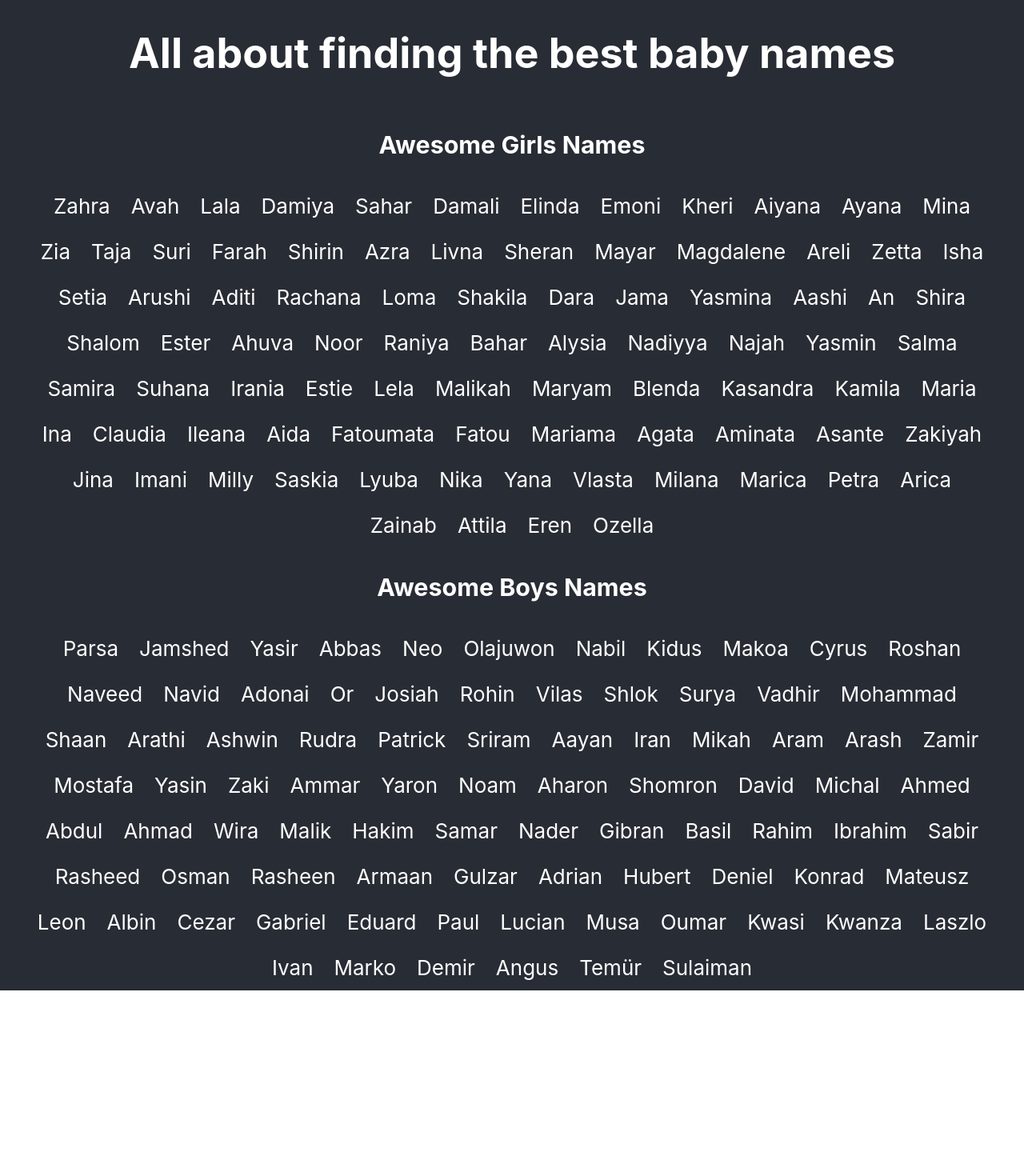
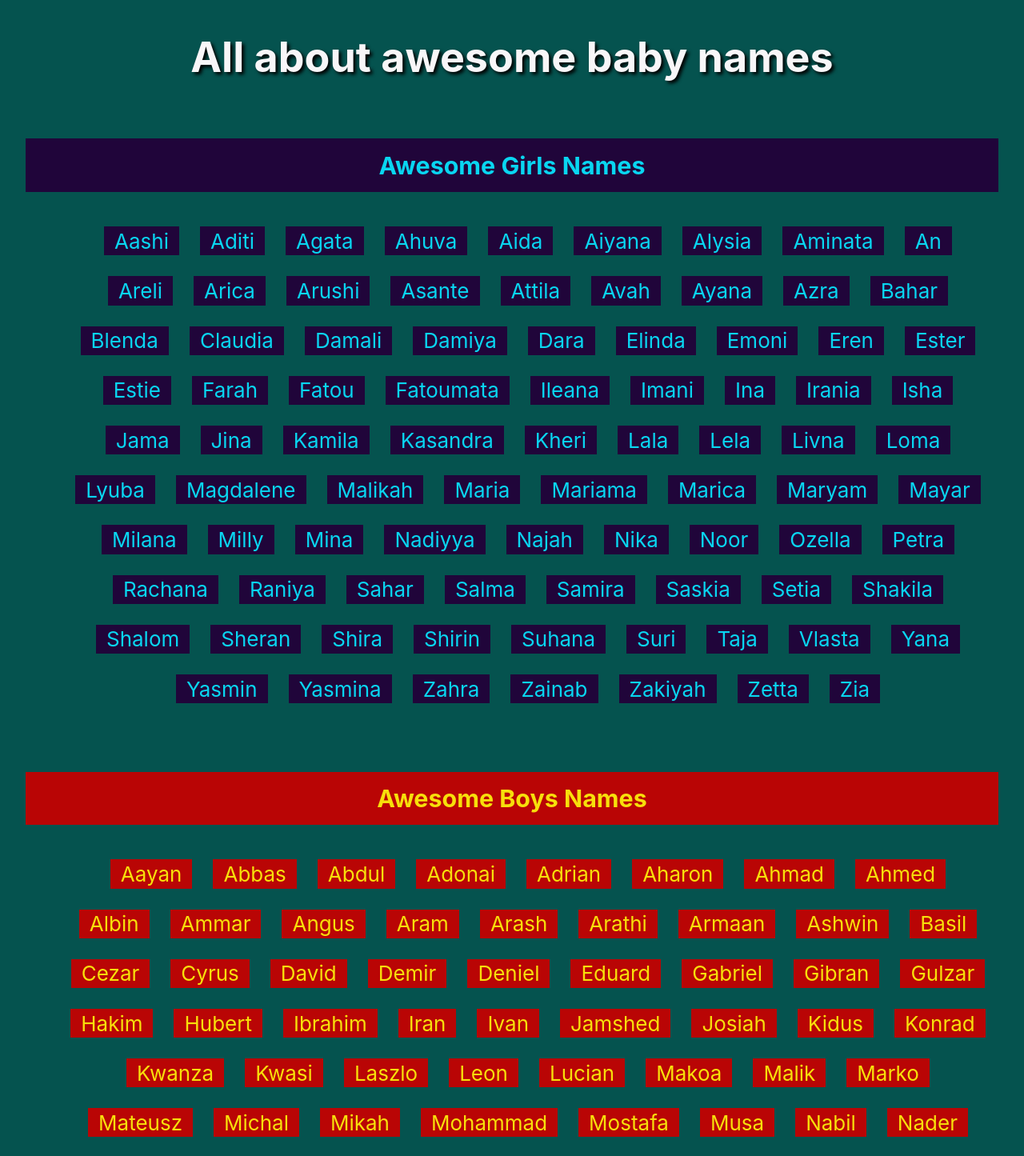
Before and after one commit to Know-Thyself/baby-names-react, a React (Create React App) app: page / in a window 1280 px wide. Shown: the top 1445 px of the page at 80% size. Before the commit the page ends 1238 px from the top, so only its background shows below. Built offline with nearby package versions, Linux system fonts and the light colour scheme.

Commit message:
Alphabetically sorted boys and girls names

```diff
--- a/src/App.css
+++ b/src/App.css
@@ -6,15 +6,47 @@
   height: 40vmin;
   pointer-events: none;
 }
-
-.boys-names li{
+.header {
+  padding: 0.1em 1em;
+  color: rgb(248, 246, 248);
+  text-shadow: 3px 3px 4px black;
+}
+.names ul li{
   display: inline-block;
   margin: 0.5em;
 }
-.boys-names {
+.names {
   display: block;
   width: 95%;
 }
+.girls-header {
+  color: rgb(9, 214, 241);
+  padding: 0.5em 0 0.5em 0;
+  background-color: rgb(37, 39, 35);
+  background-color: rgb(32, 5, 58);
+}
+
+.boys-header {
+  color: rgb(247, 223, 11);
+  padding: 0.5em 0 0.5em 0;
+  background-color: rgb(185, 5, 5);
+}
+.girls-names {
+  color: rgb(9, 214, 241);
+  padding: 0.1em 0.5em;
+  background-color: rgb(37, 39, 35);
+  background-color: rgb(32, 5, 58);
+}
+
+.boys-names {
+  color: rgb(247, 223, 11);
+  padding: 0.1em 0.5em;
+  background-color: rgb(185, 5, 5);
+}
+.boys-names-container {
+  margin-top: 1rem;
+}
+
 
 @media (prefers-reduced-motion: no-preference) {
   .App-logo {
@@ -23,7 +55,7 @@
 }
 
 .App-header {
-  background-color: #282c34;
+  background-color: #05534f;
   min-height: 100vh;
   display: flex;
   flex-direction: column;
--- a/src/App.js
+++ b/src/App.js
@@ -7,7 +7,7 @@ function App() {
   return (
     <div className="App">
       <header className="App-header">
-        <h1>All about finding the best baby names</h1>
+        <h1 className="header">All about awesome baby names</h1>
         <GirlsNames girlsNames={babyNames}/>
         <BoysNames boysNames={babyNames}/>
       </header>
--- a/src/BoysNames.js
+++ b/src/BoysNames.js
@@ -2,12 +2,15 @@
 import React from "react";
 
 const BoysNames = (props) => {
+    const filteredBoysNames = props.boysNames.filter(kids => kids.sex === 'm').map(boys => boys.name);
+    const alphabeticallySortedBoysNames = filteredBoysNames.sort();
     return (
-        <div className="boys-names">
-            <h3>Awesome Boys Names</h3>
-            {props.boysNames.filter(kids => kids.sex === 'm').map(boys => (
-                <li>{boys.name}</li>
+        <div className="names boys-names-container">
+            <h3 className="boys-header">Awesome Boys Names</h3>
+            <ul>{alphabeticallySortedBoysNames.map(boy => (
+                <li className="boys-names">{boy}</li>
             ))}
+            </ul>
         </div>
     )
 }
--- a/src/GirlsNames.js
+++ b/src/GirlsNames.js
@@ -1,12 +1,15 @@
 import React from "react";
 
 const GirlsNames = (props) => {
+    const filteredGirlsNames = props.girlsNames.filter(kids => kids.sex === 'f').map(girls => girls.name);
+    const alphabeticallySortedGirlsNames = filteredGirlsNames.sort();
     return (
-        <div className="boys-names">
-            <h3>Awesome Girls Names</h3>
-            {props.girlsNames.filter(kids => kids.sex === 'f').map(girls => (
-                <li>{girls.name}</li>
+        <div className="names girls-names-container">
+            <h3 className="girls-header">Awesome Girls Names</h3>
+            <ul>{alphabeticallySortedGirlsNames.map(girl => (
+                <li className="girls-names">{girl}</li>
             ))}
+            </ul>
         </div>
     )
 }
```
